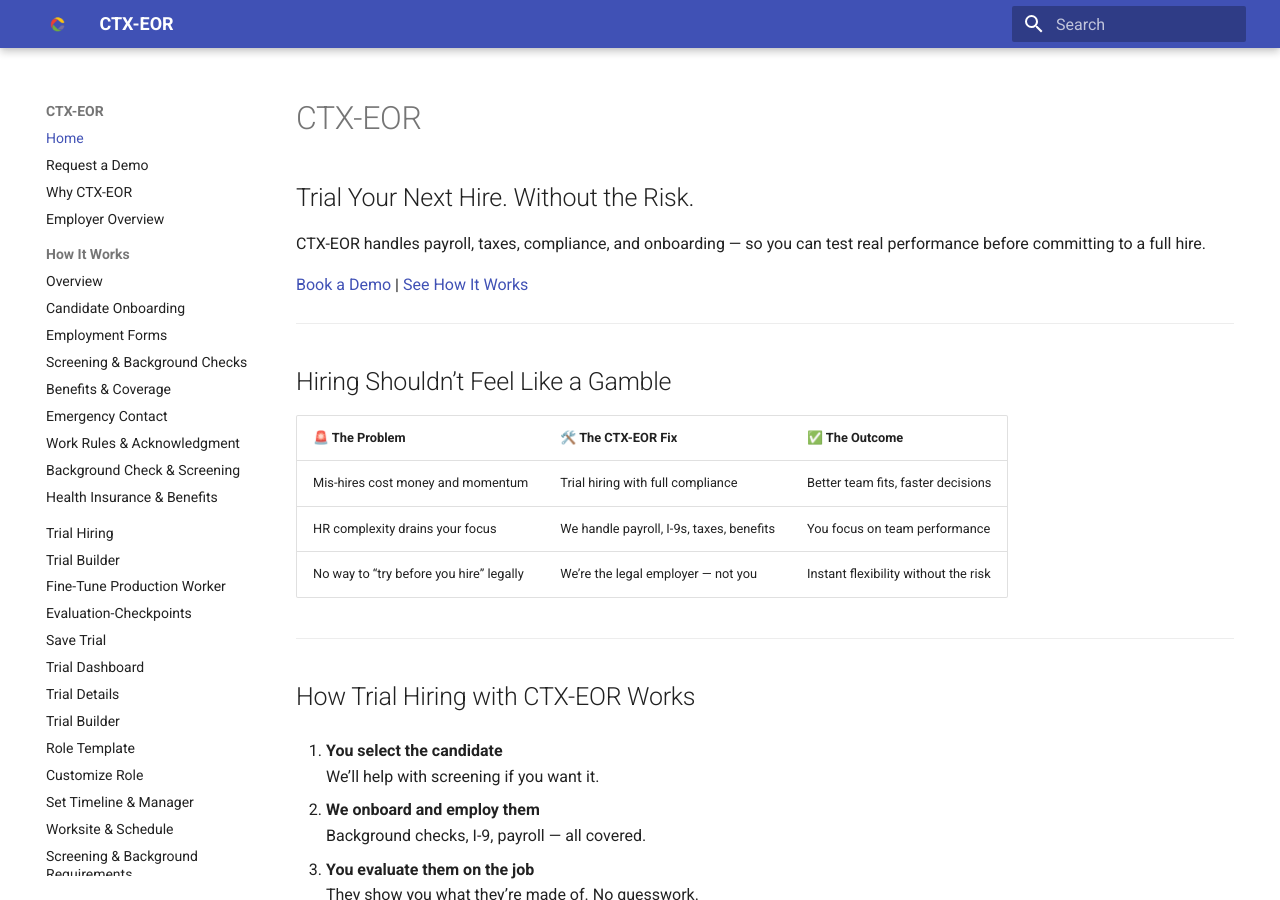
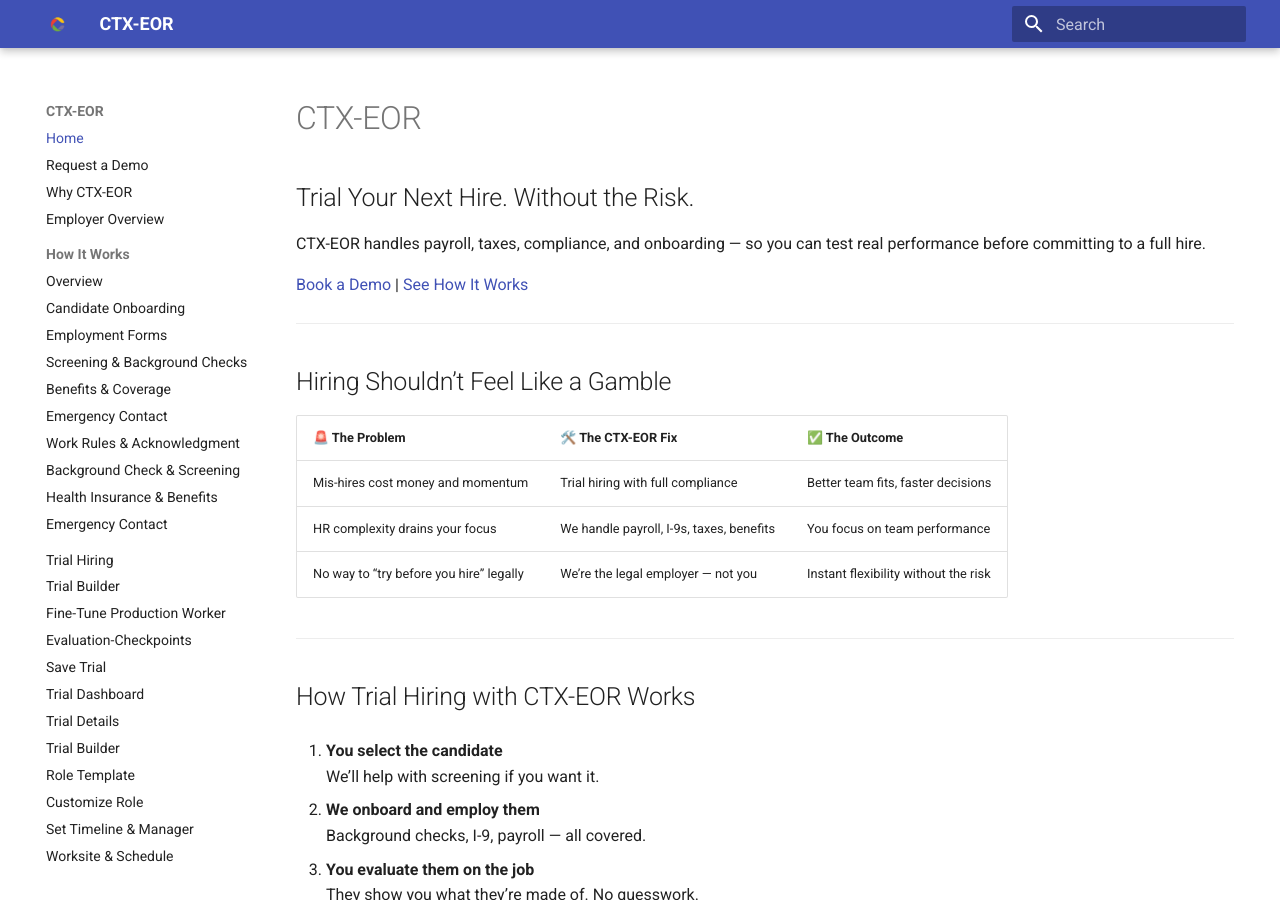
Before and after one commit to cirrusflyer275ds/ctx-eor-site, an MkDocs documentation site: the page built from docs/index.md, in a window 1280 px wide and 900 px high. Built offline with MkDocs 1.6.1 and Material for MkDocs 9.7.7, drawn with Linux system fonts in a browser that asks for light colours.

Commit message:
Update mkdocs.yml

```diff
--- a/mkdocs.yml
+++ b/mkdocs.yml
@@ -39,6 +39,7 @@
     - Work Rules & Acknowledgment: onboarding-step-7-work-rules.md
     - Background Check & Screening: onboarding-step-8-screening.md
     - Health Insurance & Benefits: onboarding-step-9-benefits.md
+    - Emergency Contact: onboarding-step-10-emergency-contact.md
   - Trial Hiring: trial-hiring.md
   - Trial Builder: trial-builder.md
   - Fine-Tune Production Worker: fine-tune-production-worker.md
```
